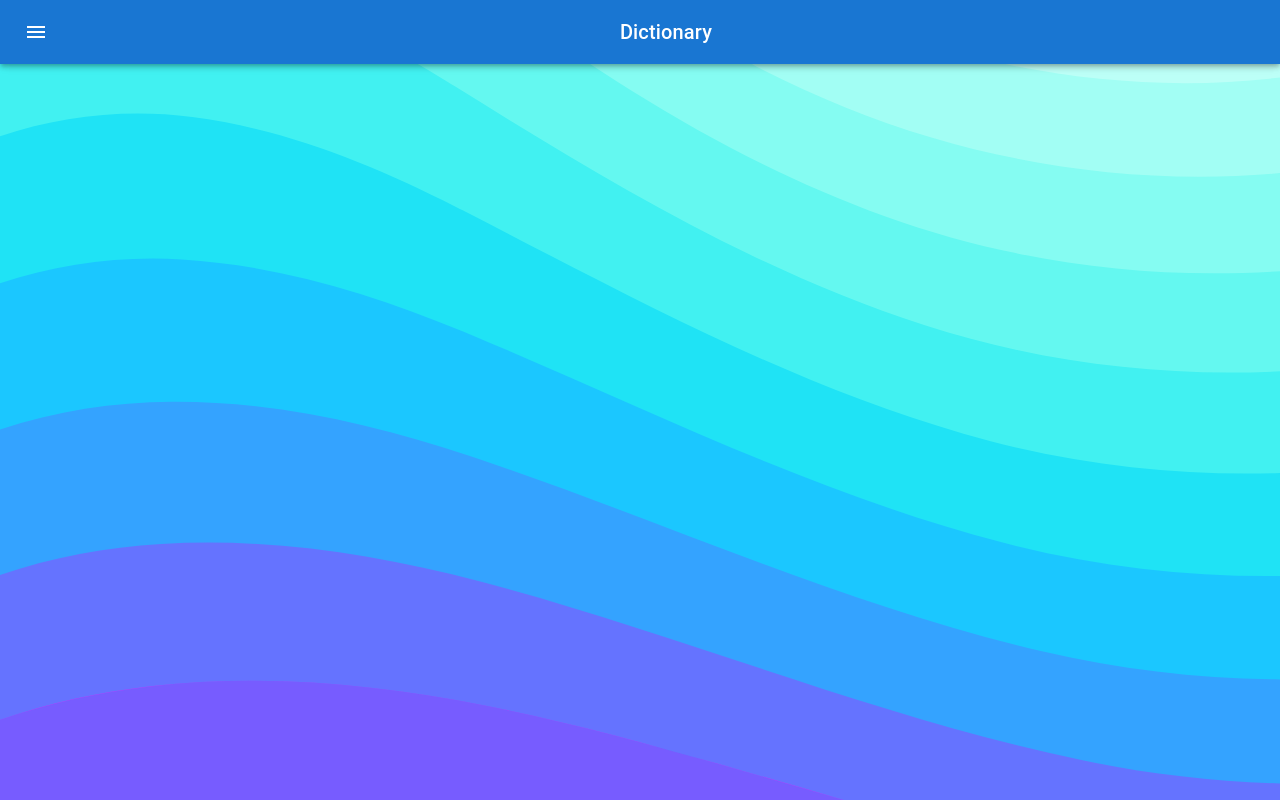
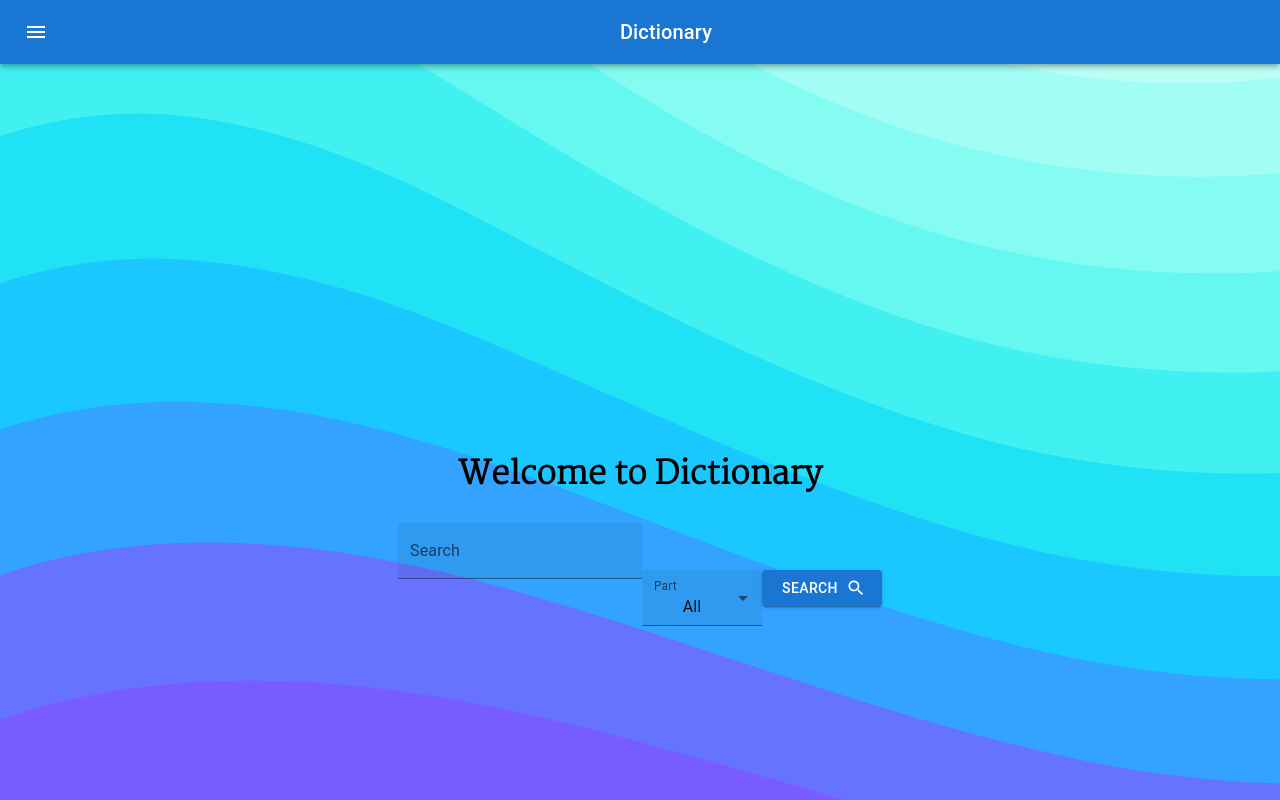
Before and after one commit to AmitFikler/english-dictionary-app, a React (Create React App) app in the folder frontend/: page / in a window 1280 px wide. Before the commit this address had no page. Built offline with nearby package versions, Linux system fonts and the light colour scheme.

Commit message:
📁 Added HomePage component

```diff
--- a/frontend/src/App.tsx
+++ b/frontend/src/App.tsx
@@ -3,6 +3,7 @@ import { BrowserRouter as Router, Routes, Route } from 'react-router-dom';
 import Word from './components/Word';
 import SearchAppBar from './components/SearchAppBar';
 import PartOfSpeechComp from './components/PartOfSpeech';
+import HomePage from './components/HomePage';
 
 function App() {
   return (
@@ -10,6 +11,7 @@ function App() {
       <SearchAppBar />
       <Router>
         <Routes>
+          <Route path="/" element={<HomePage />} />
           <Route path="/word/:word" element={<Word />} />
           <Route
             path="/part-of-speech/:partOfSpeech"
--- /dev/null
+++ b/frontend/src/components/HomePage.tsx
@@ -0,0 +1,71 @@
+import {
+  Button,
+  FormControl,
+  InputLabel,
+  MenuItem,
+  Select,
+  SelectChangeEvent,
+} from '@mui/material';
+import TextField from '@mui/material/TextField';
+import { useState } from 'react';
+import { PART_OF_SPEECH_DICT } from '../helpers/partOfSpeech';
+import SearchIcon from '@mui/icons-material/Search';
+import { useNavigate } from 'react-router-dom';
+
+function HomePage() {
+  const [part, setPart] = useState('All');
+  const [input, setInput] = useState('');
+  const navigate = useNavigate();
+
+  const handleSubmit = () => {
+    if (part === 'All') {
+      navigate('/word/' + input);
+    }
+  };
+
+  const handleChange = (event: SelectChangeEvent) => {
+    setPart(event.target.value);
+  };
+  return (
+    <div
+      style={{
+        marginLeft: '20%',
+        marginRight: '20%',
+        marginTop: '30%',
+      }}
+    >
+      <h1>Welcome to Dictionary</h1>
+      <TextField
+        id="filled-basic"
+        label="Search"
+        variant="filled"
+        onChange={(e) => setInput(e.target.value)}
+      />
+      <FormControl variant="filled" sx={{ mt: '6%', minWidth: 120 }}>
+        <InputLabel id="part">Part</InputLabel>
+        <Select
+          labelId="part"
+          label="Part"
+          value={part}
+          onChange={handleChange}
+        >
+          <MenuItem value={'All'}>All</MenuItem>
+          {PART_OF_SPEECH_DICT.map((part) => {
+            return <MenuItem value={part}>{part}</MenuItem>;
+          })}
+        </Select>
+      </FormControl>
+
+      <Button
+        variant="contained"
+        endIcon={<SearchIcon />}
+        sx={{ mt: '6%', minWidth: 120 }}
+        onClick={handleSubmit}
+      >
+        Search
+      </Button>
+    </div>
+  );
+}
+
+export default HomePage;
```
